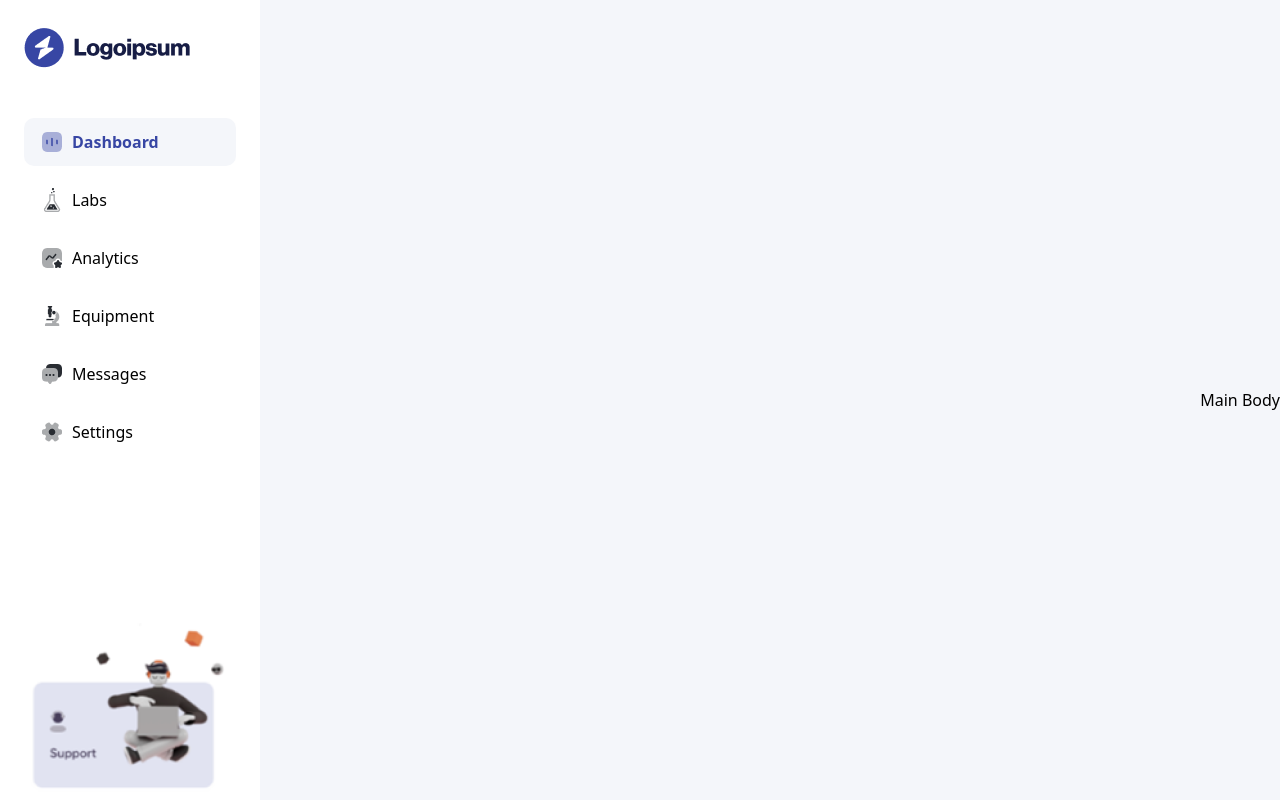
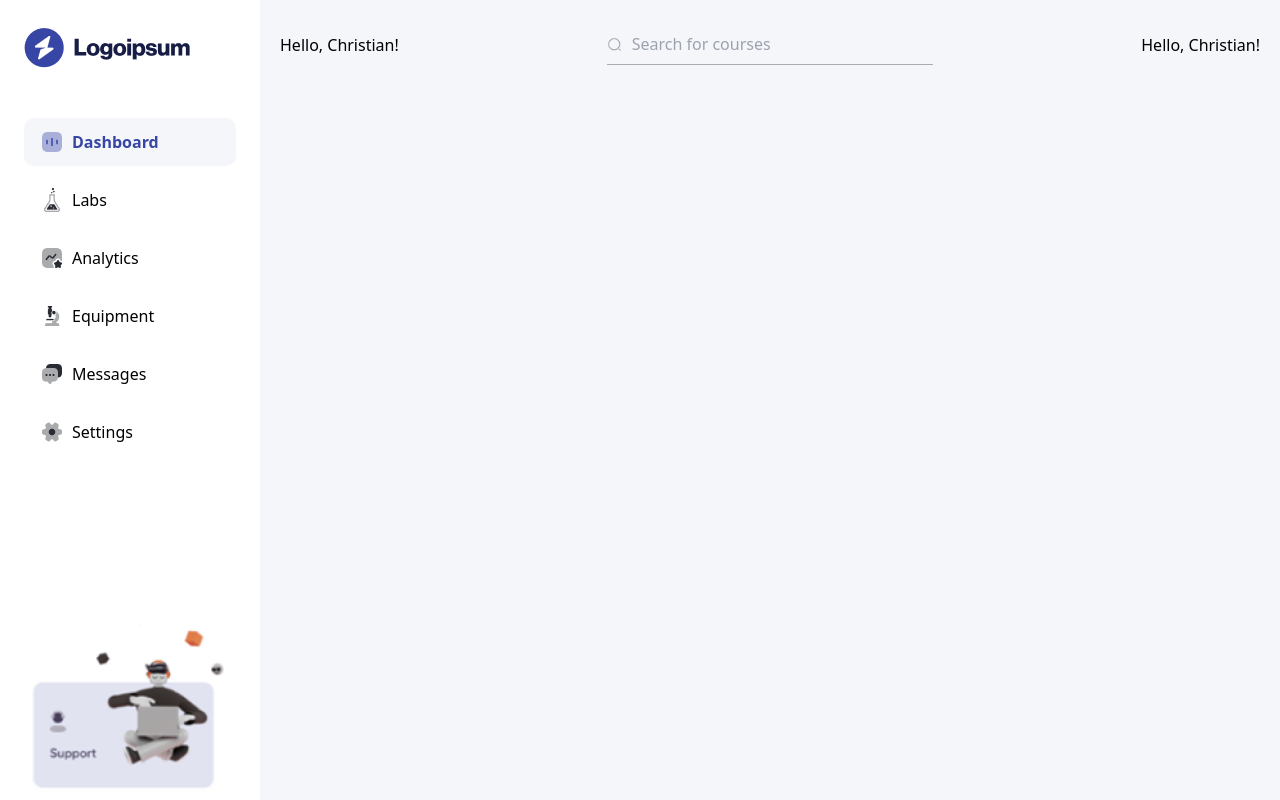
Before and after one commit to MarufAlAslam/react-dashboard, a React (Create React App) app: page / in a window 1280 px wide. Built offline with nearby package versions, Linux system fonts and the light colour scheme.

Commit message:
topbar done

```diff
--- a/src/assets/css/style.css
+++ b/src/assets/css/style.css
@@ -18,3 +18,17 @@
 	margin: 10px 0;
 	align-items: center;
 }
+
+*{
+    font-weight: 500;
+}
+.search {
+    border-bottom: 1px solid rgba(0,0,0,0.3);
+    border-radius: 0;
+    background: url("../img//search.png");
+    background-repeat: no-repeat;
+    background-size: 15px;
+    background-position: left;
+    padding-left: 25px;
+    font-weight: 400;
+}
--- a/src/components/mainBody/MainBody.js
+++ b/src/components/mainBody/MainBody.js
@@ -1,9 +1,10 @@
 import React from 'react'
+import TopBar from './topbar/Topbar'
 
 const MainBody = () => {
     return (
-        <div>
-            Main Body
+        <div className='pt-[24px] px-5 w-[calc(100vw-260px)] min-h-screen'>
+            <TopBar/>
         </div>
     )
 }
--- /dev/null
+++ b/src/components/mainBody/topbar/Topbar.js
@@ -0,0 +1,25 @@
+import React from 'react'
+
+const TopBar = () => {
+    return (
+        <div className='flex justify-between items-center'>
+            <div className='w-1/3'>
+                <p className='m-0'>
+                Hello, Christian!
+                </p>
+            </div>
+            <div className='w-1/3'>
+                <form action=''>
+                    <input type='text' placeholder='Search for courses' className='search w-full p-2 rounded-lg focus:outline-none bg-transparent focus:border-blue-500'/>
+                </form>
+            </div>
+            <div className='w-1/3 text-right'>
+                <p className='m-0'>
+                Hello, Christian!
+                </p>
+            </div>
+        </div>
+    )
+}
+
+export default TopBar
--- a/src/pages/main.js
+++ b/src/pages/main.js
@@ -5,7 +5,7 @@ import '../assets/css/style.css'
 
 const Main = () => {
     return (
-        <div className='flex justify-between items-center'>
+        <div className='flex justify-between items-start'>
             <Sidebar/>
             <MainBody/>
         </div>
```
Also changed, not shown: src/assets/img/flag.png (added), src/assets/img/search.png (added).
